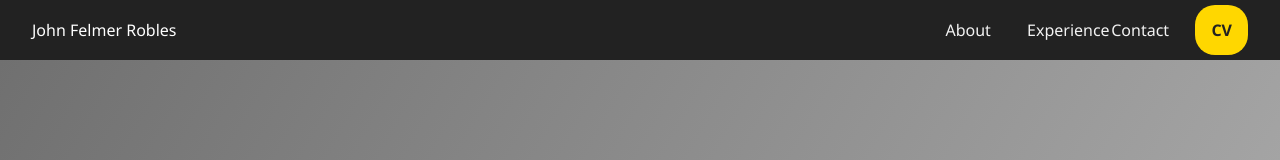
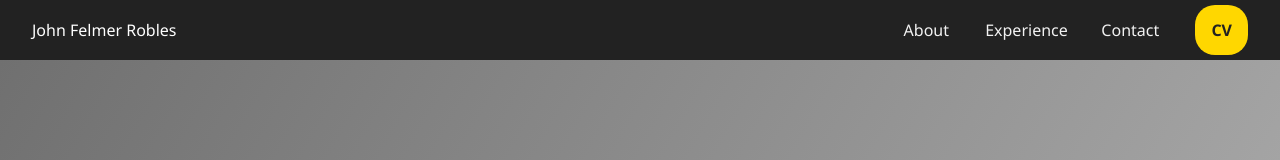
Before and after one commit to John-Felmer-Robles/portfolio-robles, a plain HTML site: page index.html in a window 1280 px wide. Shown: the top 160 px of the page. Drawn offline with Linux system fonts and the light colour scheme.

Commit message:
-Final Push

```diff
--- a/style.css
+++ b/style.css
@@ -19,7 +19,7 @@ p, h1{
     text-align: center;
     padding: 14px 16px;
     text-decoration: none;
-    max-width: 3rem;
+    max-width: 5rem;
     max-height: 2rem;
 }
 
@@ -117,3 +117,4 @@ footer {
     width: 100%;
     font-size: 1rem;
 }
+/*test*/
```
Also changed, not shown: index.html (+1 -0 lines), 1 other file.
